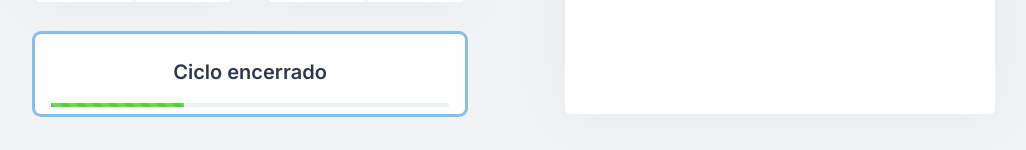
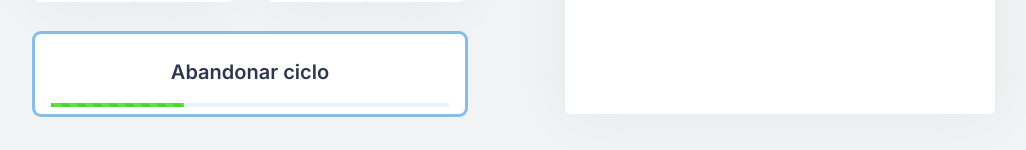
Before and after one commit to fcvicari/nlw4-move.it, a Next.js app: page / in a window 1280 px wide. Both pictures are taken after a click on the button "Iniciar ciclo". Shown: the part 578-728 px from the top of the page, without its empty margins (125-1151 px from the left). Built offline with nearby package versions, Linux system fonts and the light colour scheme.

Commit message:
Ajuste do texto

```diff
--- a/src/components/Countdown.tsx
+++ b/src/components/Countdown.tsx
@@ -125,7 +125,7 @@ export function Countdown() {
                 'Iniciar ciclo'
               ) : (
                 <>
-                  <Text>Ciclo encerrado</Text>
+                  <Text>Abandonar ciclo</Text>
                   <Progress
                     size="xs"
                     colorScheme="green"
```
